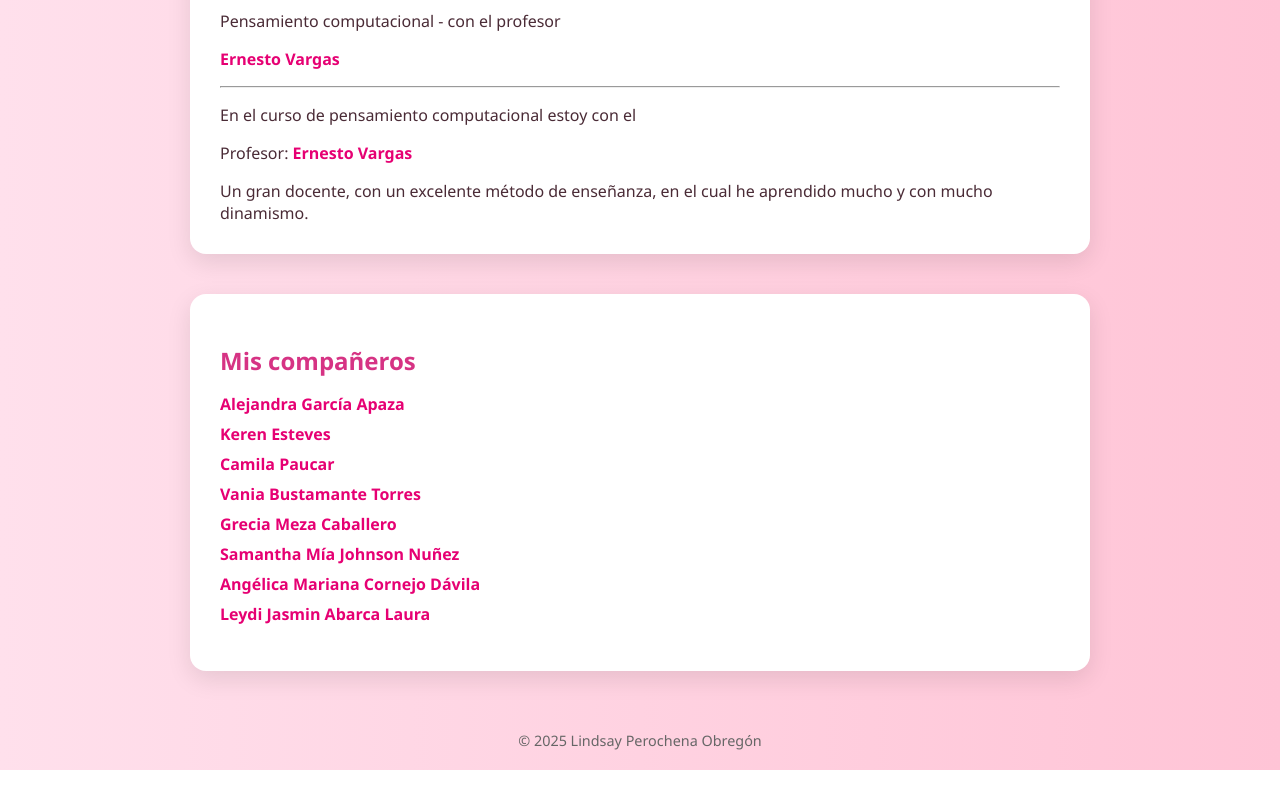
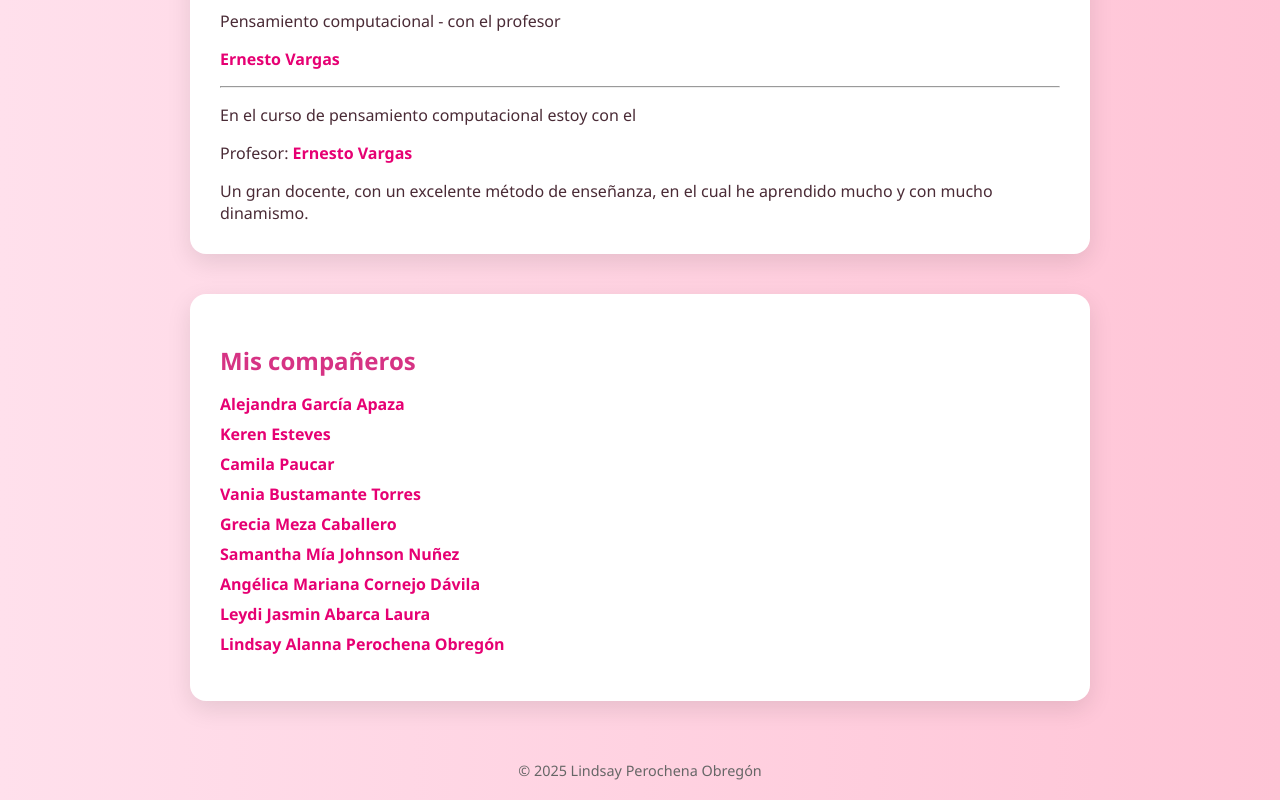
Before and after one commit to Lindsay051206/Lindsay-Alanna-Perochena-Obreg-n, a plain HTML site: page index.html in a window 1280 px wide. Shown: the part 1138-1938 px from the top of the page. Before the commit the page ends 1908 px from the top, so only its background shows below. Drawn offline with Linux system fonts and the light colour scheme.

Commit message:
index.html

```diff
--- a/index.html
+++ b/index.html
@@ -178,6 +178,7 @@
         <li><a href="https://sam061006.github.io/Samantha-M-a-Johnson-N-ez/" target="_blank">Samantha Mía Johnson Nuñez</a></li>
         <li><a href="https://angelicacornejod.github.io/AngelicaCorrnejo/" target="_blank">Angélica Mariana Cornejo Dávila</a></li>
         <li><a href="https://leydi-abarca-laura.github.io/pagina-web/" target="_blank">Leydi Jasmin Abarca Laura</a></li>
+        <li><a href="https://lindsay051206.github.io/Lindsay-Alanna-Perochena-Obreg-n/" target="_blank">Lindsay Alanna Perochena Obregón</a></li>
 
       </ul>
     </section>
```
